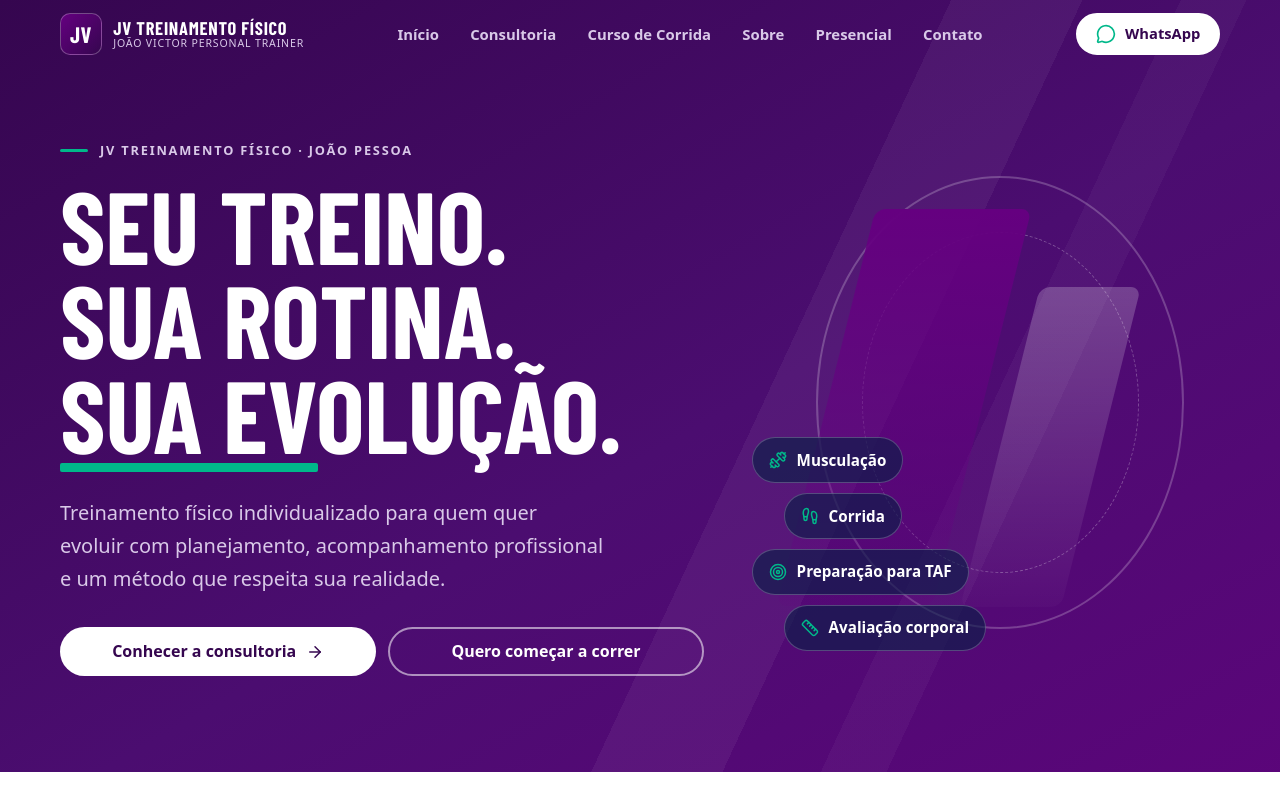
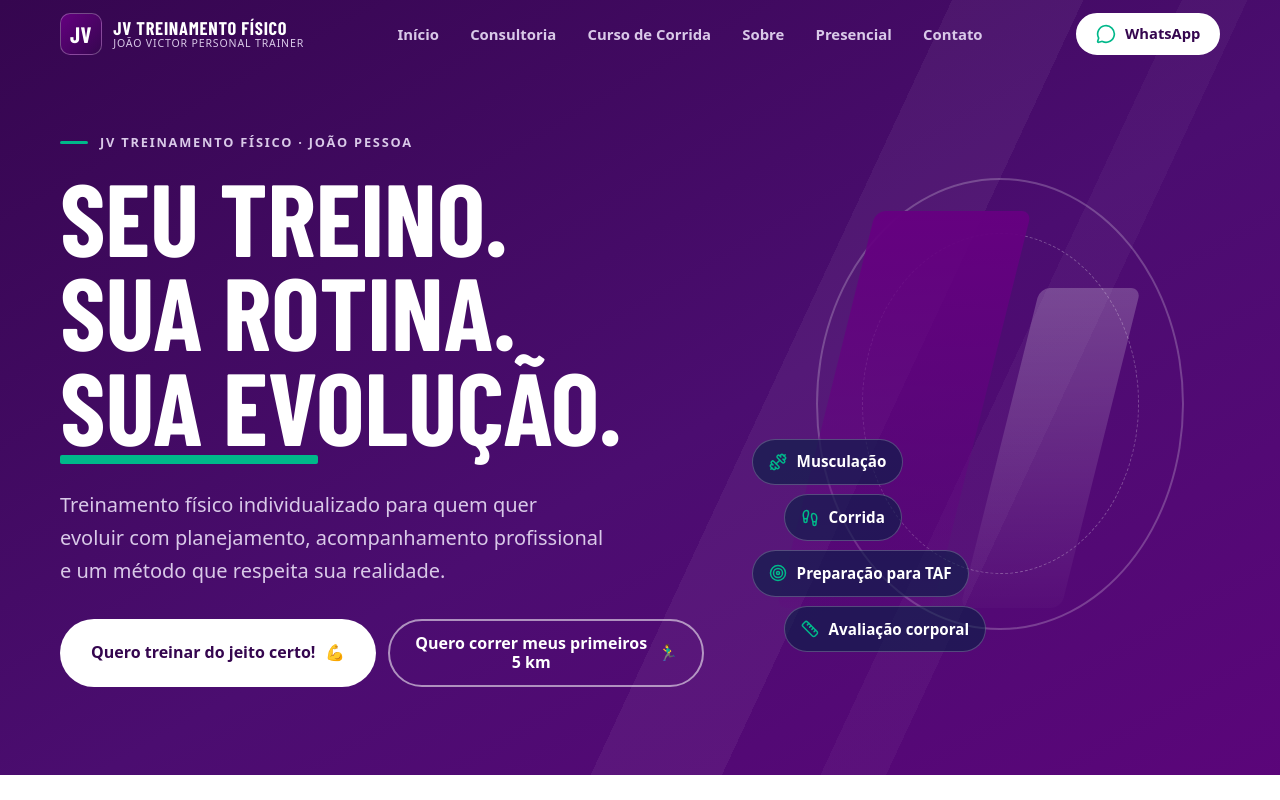
Before and after one commit to matheusasdsgit/jv-personal-trainer, a React (Vite) app: page / in a window 1280 px wide. Shown: the top 800 px of the page. Built offline with nearby package versions, Linux system fonts and the light colour scheme; a web font is replaced by a local one.

Commit message:
Adiciona alterações de textos dos botões na Hero.

```diff
--- a/src/components/HeroSection.tsx
+++ b/src/components/HeroSection.tsx
@@ -25,11 +25,10 @@ export function HeroSection() {
           </p>
           <div className="hero__actions">
             <a className="btn btn--light" href="#consultoria">
-              Conhecer a consultoria
-              <ArrowRight size={18} aria-hidden="true" />
+             Quero treinar do jeito certo! <span className="emoji-roxo">💪</span>
             </a>
-            <a className="btn btn--outline-light" href="#curso">
-              Quero começar a correr
+          <a className="btn btn--outline-light" href="#curso">
+  Quero correr meus primeiros 5 km <span className="emoji-branco">🏃‍♂️</span>
             </a>
           </div>
         </div>
```
